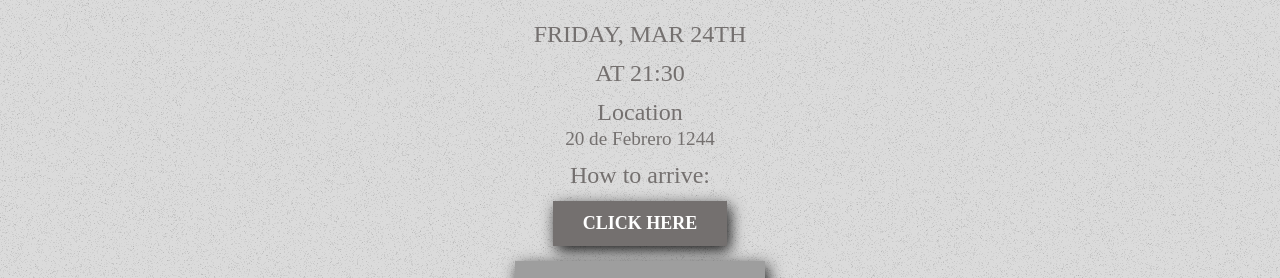
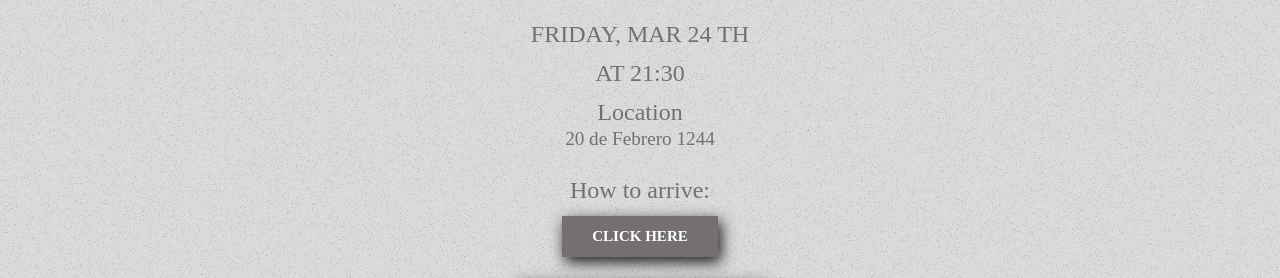
Before and after one commit to LucianoTito/birthday-page, a plain HTML site: page index.html in a window 1280 px wide. Shown: the part 465-743 px from the top of the page. Drawn offline with nearby package versions, Linux system fonts and the light colour scheme; grey boxes are pictures that could not be loaded; a web font is replaced by a local one.

Commit message:
button changes

```diff
--- a/index.html
+++ b/index.html
@@ -49,7 +49,7 @@
 <!-- SECTION PLACE, DAY AND TIME -->
 
 <section class="data__container">
-    <h3 class="data__date"> FRIDAY, MAR 24TH </h3>
+    <h3 class="data__date">  FRIDAY, MAR 24 TH </h3>
     <h3 class="data__time">AT 21:30</h3>
     <h3 class="data__location">Location</h3>
     <h3 class="data__direction">20 de Febrero 1244</h3>
--- a/style.css
+++ b/style.css
@@ -156,6 +156,9 @@ body {
     color: #74706f;
     margin: .5em;
 }
+.data__arrive{
+  margin-top: 1.1em;
+}
 .data__direction{
     font-size: 1.2em;
     color: #74706f;
@@ -171,7 +174,7 @@ body {
 .button {
     display: inline-block;
     padding: 12px 30px;
-    font-size: 18px;
+    font-size: 15px;
     font-weight: 600;
     text-align: center;
     text-transform: uppercase;
@@ -180,7 +183,7 @@ body {
     background-color:#74706f;
     box-shadow: 3px 5px 15px rgba(0,0,0,0.9);
     transition: all 0.3s ease;
-    margin-bottom: .8em;
+    margin-bottom: 1.6em;
   }
 
   .button:hover {
```
